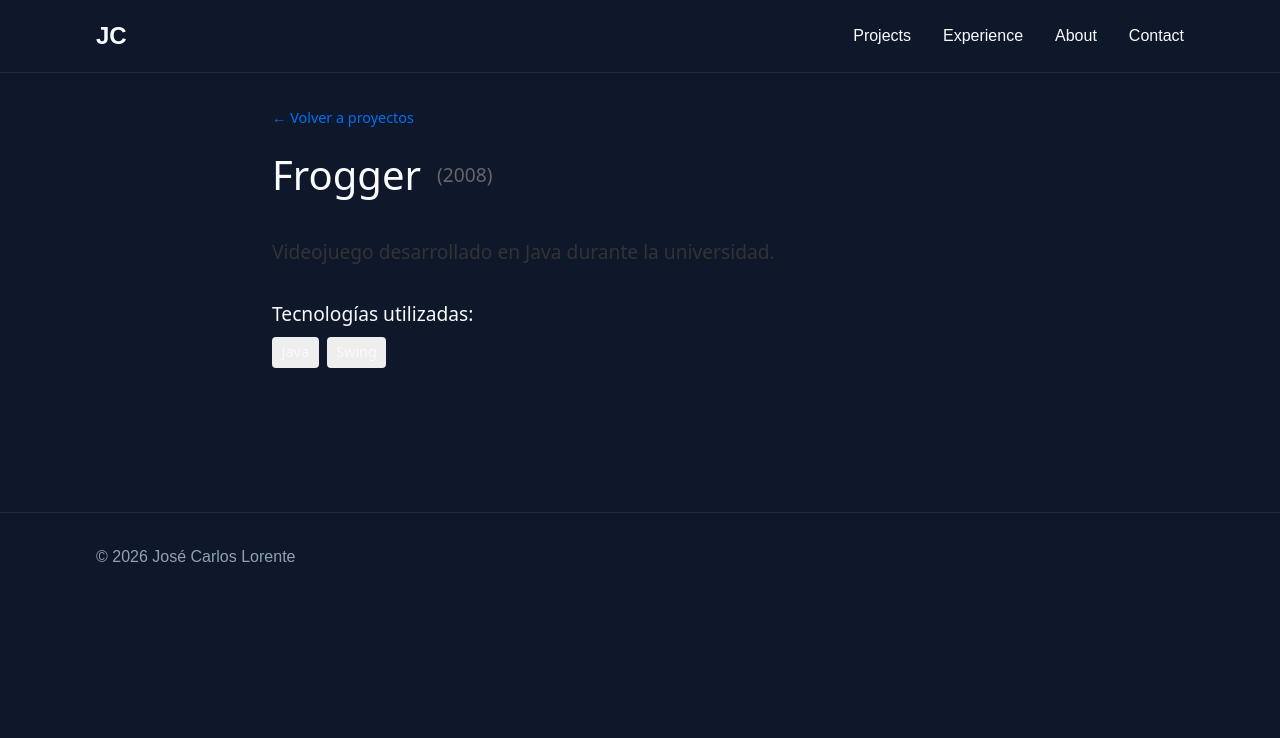
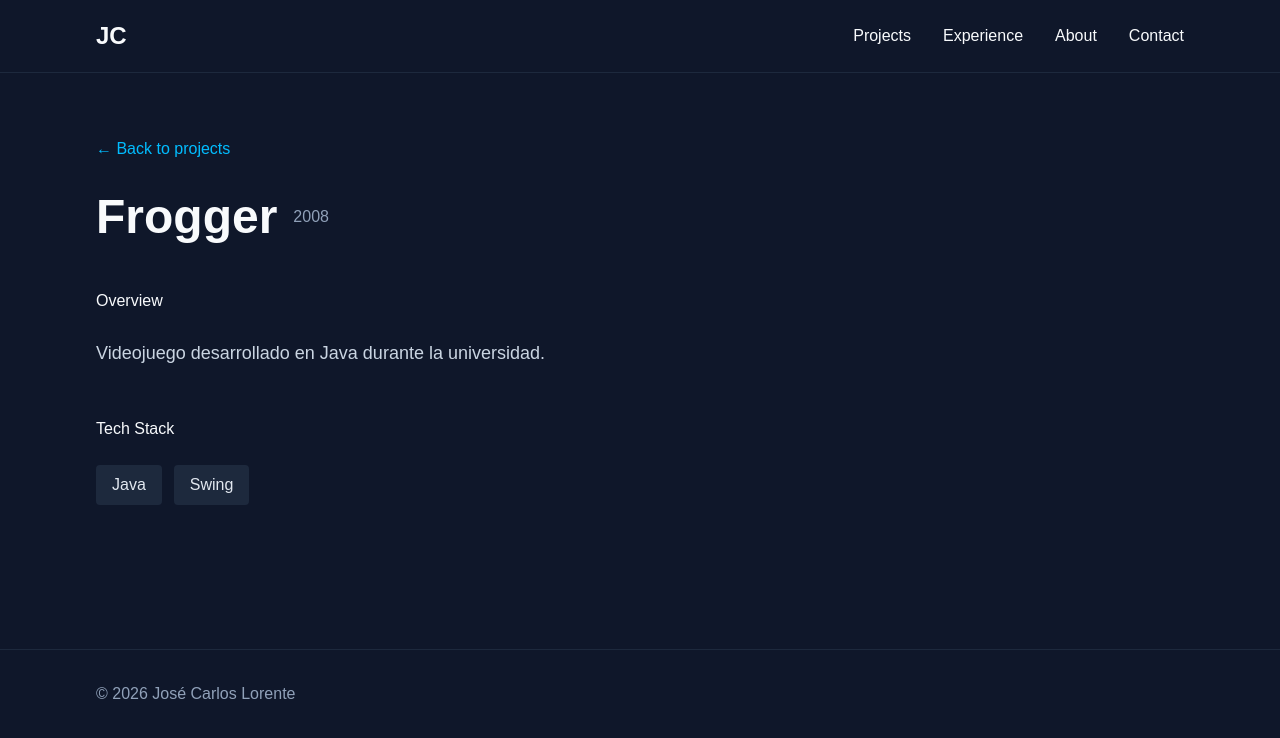
Before and after one commit to josinhoka/jclorente-dev, a Next.js app: page /projects/frogger in a window 1280 px wide. Shown: the top 738 px of the page. Built offline with nearby package versions, Linux system fonts and the light colour scheme.

Commit message:
Refactor project detail page

```diff
--- a/app/projects/[slug]/page.tsx
+++ b/app/projects/[slug]/page.tsx
@@ -1,74 +1,244 @@
+import Link from "next/link";
+
 import { projects } from "@/data/projects";
+
 import { notFound } from "next/navigation";
 
+import SectionTitle
+from "@/components/ui/SectionTitle";
+
 interface ProjectPageProps {
-  params: Promise<{ slug: string }>;
+
+  params: Promise<{
+    slug: string;
+  }>;
+
 }
 
 export async function generateStaticParams() {
+
   return projects.map((project) => ({
     slug: project.slug,
   }));
+
 }
 
-export default async function ProjectDetailPage({ params }: ProjectPageProps) {
+export default async function ProjectDetailPage({
+  params,
+}: ProjectPageProps) {
+
   const { slug } = await params;
 
-  // Buscamos el proyecto por su slug
-  const project = projects.find((p) => p.slug === slug);
+  const project =
+    projects.find(
+      (p) =>
+        p.slug === slug
+    );
 
   if (!project) {
     notFound();
   }
 
   return (
-    <main style={{ maxWidth: "800px", margin: "0 auto", padding: "2rem", fontFamily: "system-ui, sans-serif" }}>
-      <header style={{ marginBottom: "2rem" }}>
-        <a href="/projects" style={{ color: "#0070f3", textDecoration: "none", fontSize: "0.9rem" }}>
-          ← Volver a proyectos
-        </a>
 
-        <div style={{ display: "flex", alignItems: "center", gap: "1rem", marginTop: "1rem" }}>
-          <h1 style={{ fontSize: "2.5rem", margin: 0 }}>{project.title}</h1>
-          <span style={{ color: "#666", fontSize: "1.2rem", fontWeight: "300" }}>({project.year})</span>
+    <main
+      className="
+        py-16
+        max-w-4xl
+      "
+    >
+
+      <Link
+        href="/projects"
+        className="
+          text-sky-400
+          hover:text-sky-300
+        "
+      >
+        ← Back to projects
+      </Link>
+
+      <header
+        className="
+          mt-8
+          mb-12
+        "
+      >
+
+        <div
+          className="
+            flex
+            items-center
+            gap-4
+            flex-wrap
+          "
+        >
+
+          <h1
+            className="
+              text-5xl
+              font-bold
+            "
+          >
+            {project.title}
+          </h1>
+
+          <span
+            className="
+              text-slate-400
+            "
+          >
+            {project.year}
+          </span>
+
           {project.featured && (
-            <span style={{ background: "#f59e0b", color: "#fff", padding: "0.2rem 0.5rem", borderRadius: "4px", fontSize: "0.8rem", fontWeight: "bold" }}>
-              Destacado
+
+            <span
+              className="
+                px-3
+                py-1
+
+                rounded
+
+                bg-sky-500
+
+                text-sm
+
+                font-semibold
+              "
+            >
+              Featured
             </span>
+
           )}
+
         </div>
+
       </header>
 
-      <section style={{ marginBottom: "2rem" }}>
-        <p style={{ fontSize: "1.2rem", lineHeight: "1.6", color: "#333" }}>
+      <section
+        className="
+          mb-12
+        "
+      >
+
+        <SectionTitle
+          title="Overview"
+        />
+
+        <p
+          className="
+            mt-6
+
+            text-slate-300
+
+            text-lg
+
+            leading-8
+          "
+        >
           {project.description}
         </p>
+
       </section>
 
-      <section style={{ marginBottom: "2rem" }}>
-        <h2 style={{ fontSize: "1.2rem", marginBottom: "0.5rem" }}>Tecnologías utilizadas:</h2>
-        <div style={{ display: "flex", flexWrap: "wrap", gap: "0.5rem" }}>
-          {project.technologies.map((tech) => (
-            <span key={tech} style={{ background: "#eee", padding: "0.3rem 0.6rem", borderRadius: "4px", fontSize: "0.9rem" }}>
-              {tech}
-            </span>
-          ))}
+      <section>
+
+        <SectionTitle
+          title="Tech Stack"
+        />
+
+        <div
+          className="
+            flex
+            flex-wrap
+            gap-3
+
+            mt-6
+          "
+        >
+
+          {project.technologies.map(
+            (
+              tech
+            ) => (
+
+              <span
+
+                key={tech}
+
+                className="
+                  px-4
+                  py-2
+
+                  rounded
+
+                  bg-slate-800
+
+                  text-slate-200
+                "
+              >
+
+                {tech}
+
+              </span>
+
+            )
+          )}
+
         </div>
+
       </section>
 
-      {project.github && (
-        //<footer style={{ marginTop: "3rem", paddingTop: "1rem", borderTop: "1px solid #eaeaea" }}>
-            <footer>
-          <a
-            href={project.github}
-            target="_blank"
-            rel="noopener noreferrer"
-            style={{ display: "inline-block", background: "#24292e", color: "#fff", padding: "0.5rem 1rem", borderRadius: "6px", textDecoration: "none", fontWeight: "500" }}
+      {
+
+        project.github && (
+
+          <footer
+            className="
+              mt-16
+            "
           >
-            Ver código en GitHub
-          </a>
-        </footer>
-      )}
+
+            <a
+
+              href={
+                project.github
+              }
+
+              target="_blank"
+
+              rel="noopener noreferrer"
+
+              className="
+                inline-block
+
+                px-6
+                py-3
+
+                rounded
+
+                bg-sky-500
+
+                hover:bg-sky-400
+
+                transition
+              "
+
+            >
+
+              View on GitHub
+
+            </a>
+
+          </footer>
+
+        )
+
+      }
+
     </main>
+
   );
+
 }
```
